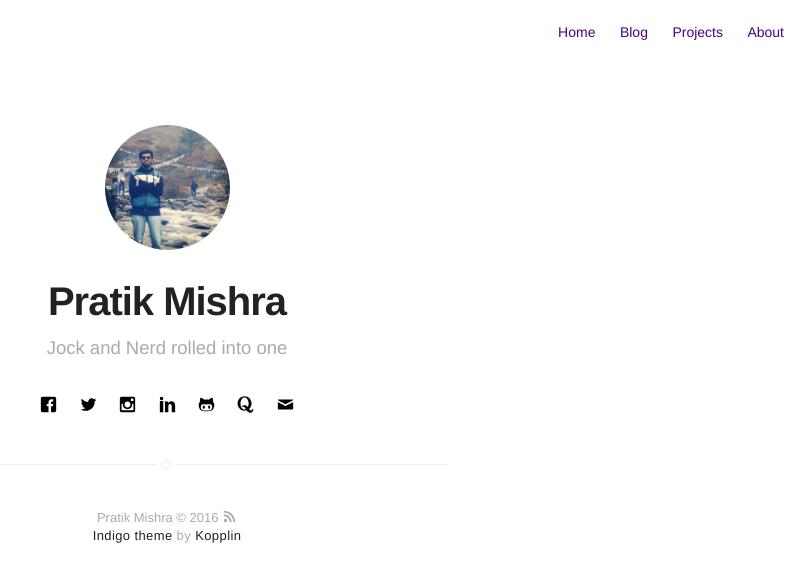
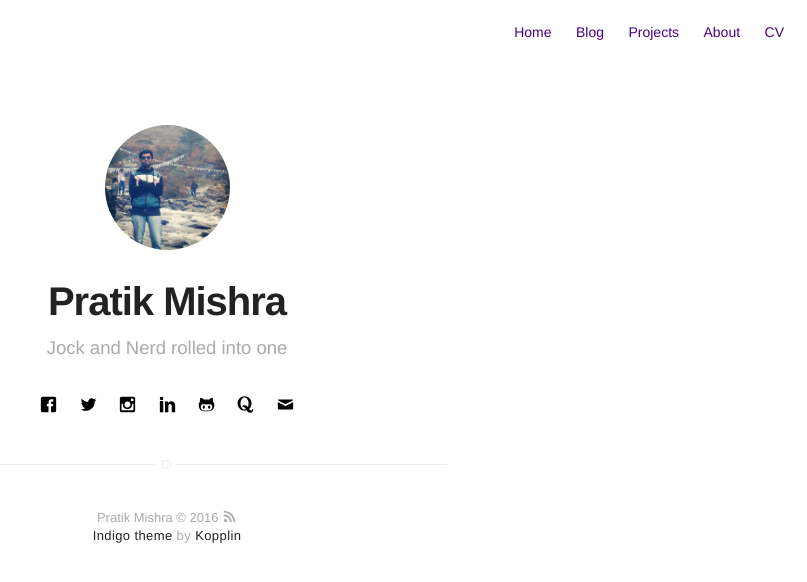
Before and after one commit to pratik1105/oldwebsite, a Jekyll site: the page built from index.html, in a window 1280 px wide. Shown: the top 582 px of the page, without its empty margins (473-1280 px from the left). Built offline with Jekyll 4.4.1, drawn with Linux system fonts in a browser that asks for light colours.

Commit message:
Update nav.html

```diff
--- a/_includes/nav.html
+++ b/_includes/nav.html
@@ -29,5 +29,14 @@
                 </li>
             {% endif %}
         {% endif %}
+
+         {% if site.CV == true %}
+            {% if page.title != "CV" %}
+                <li class="item">
+                    <a class="link" href="{{ site.url }}/CV">CV</a>
+                </li>
+            {% endif %}
+        {% endif %}
+
     </ul>
 </nav>
```
